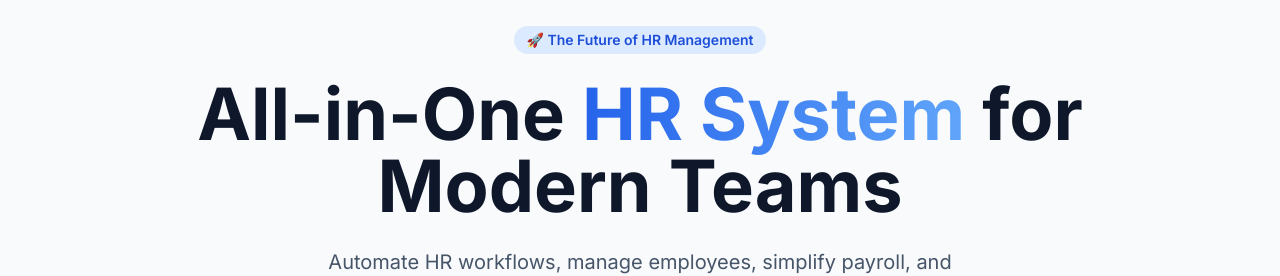
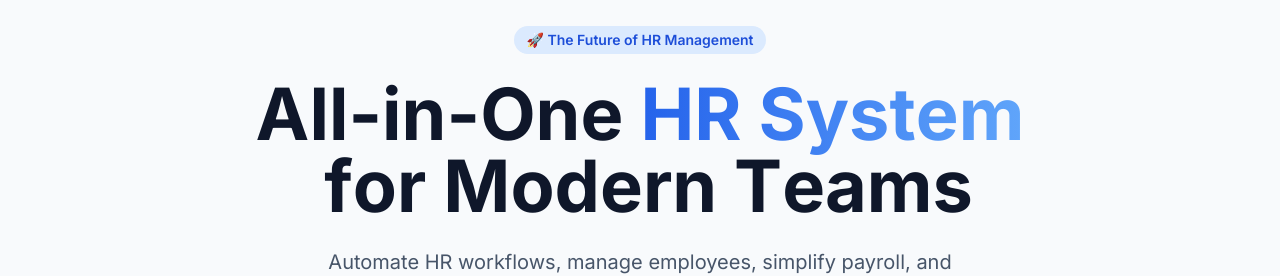
Before and after one commit to arunabha369/HRSphere, a React (Vite) app: page / in a window 1280 px wide. Shown: the part 199-475 px from the top of the page. Built offline with nearby package versions, Linux system fonts and the light colour scheme; no server answers.

Commit message:
updated readme

```diff
--- /dev/null
+++ b/src/components/TypewriterText.jsx
@@ -0,0 +1,47 @@
+import React from 'react';
+import { motion } from 'framer-motion';
+
+const TypewriterText = ({ text, className = "", delay = 0 }) => {
+    // Variants for container to stagger children
+    const container = {
+        hidden: { opacity: 0 },
+        visible: {
+            opacity: 1,
+            transition: {
+                staggerChildren: 0.03,
+                delayChildren: delay
+            }
+        }
+    };
+
+    // Variants for each letter
+    const child = {
+        hidden: { opacity: 0, y: 10 },
+        visible: {
+            opacity: 1,
+            y: 0,
+            transition: {
+                type: "spring",
+                damping: 12,
+                stiffness: 200
+            }
+        }
+    };
+
+    return (
+        <motion.span
+            variants={container}
+            initial="hidden"
+            animate="visible"
+            className={`inline-block ${className}`}
+        >
+            {text.split("").map((letter, index) => (
+                <motion.span variants={child} key={index} className="inline-block whitespace-pre">
+                    {letter}
+                </motion.span>
+            ))}
+        </motion.span>
+    );
+};
+
+export default TypewriterText;
--- a/src/pages/About.jsx
+++ b/src/pages/About.jsx
@@ -60,10 +60,10 @@ const About = () => {
                     <h2 className="text-3xl font-bold text-slate-900 text-center mb-16">Project Journey</h2>
                     <div className="max-w-4xl mx-auto space-y-12 relative before:absolute before:inset-0 before:ml-5 md:before:ml-[50%] before:-translate-x-px md:before:mx-auto before:h-full before:w-0.5 before:bg-slate-200">
                         {[
-                            { year: 'Aug 2024', title: 'Project Inception', desc: 'Identified the need for a modern, simplified HRMS for small businesses.' },
-                            { year: 'Sep 2024', title: 'Requirement Analysis', desc: 'Gathered requirements and designed the system architecture and database schema.' },
-                            { year: 'Oct 2024', title: 'Development Phase', desc: 'Started implementation using React, Tailwind CSS, and modern web technologies.' },
-                            { year: 'Dec 2024', title: 'Final Submission', desc: 'Completed testing and documentation for the final year project submission.' }
+                            { year: 'Sep 2025', title: 'Project Inception', desc: 'Identified the need for a modern, simplified HRMS for small businesses.' },
+                            { year: 'Oct 2025', title: 'Requirement Analysis', desc: 'Gathered requirements and designed the system architecture and database schema.' },
+                            { year: 'Dec 2025', title: 'Development Phase', desc: 'Started implementation using React, Tailwind CSS, and modern web technologies.' },
+                            { year: 'Mar 2026', title: 'Final Submission', desc: 'Completed testing and documentation for the final year project submission.' }
                         ].map((item, index) => (
                             <motion.div
                                 key={index}
--- a/src/pages/Home.jsx
+++ b/src/pages/Home.jsx
@@ -1,4 +1,5 @@
 import React from 'react';
+import TypewriterText from '../components/TypewriterText';
 import { Link } from 'react-router-dom';
 import { motion } from 'framer-motion';
 import {
@@ -40,7 +41,12 @@ const Home = () => {
                             🚀 The Future of HR Management
                         </motion.span>
                         <motion.h1 variants={fadeInUp} className="text-5xl md:text-6xl lg:text-7xl font-bold text-slate-900 leading-tight mb-6">
-                            All-in-One <span className="text-gradient">HR System</span> for Modern Teams
+                            <TypewriterText text="All-in-One " delay={0.1} />
+                            <span className="text-gradient">
+                                <TypewriterText text="HR System" delay={0.1} />
+                            </span>
+                            <br className="hidden md:block" />
+                            <TypewriterText text=" for Modern Teams" delay={1.1} />
                         </motion.h1>
                         <motion.p variants={fadeInUp} className="text-xl text-slate-600 mb-10 max-w-2xl mx-auto leading-relaxed">
                             Automate HR workflows, manage employees, simplify payroll, and boost productivity — all in one platform.
```
Also changed, not shown: 1 other file (tests, documents, lock files or other folders).
